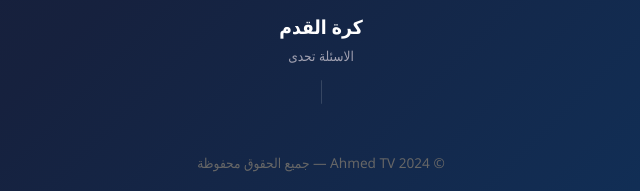
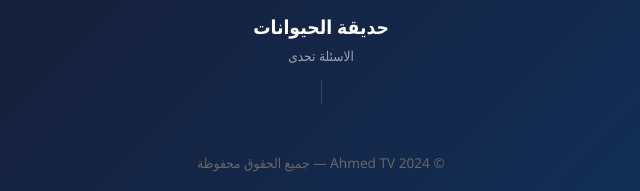
Before and after one commit to Ahmed-TV/My-games, a plain HTML site: page index.html in a window 1280 px wide. Shown: the part 631-822 px from the top of the page, 319-959 px from the left. Drawn offline with Linux system fonts and the light colour scheme.

Commit message:
Update game title from 'كرة القدم' to 'حديقة الحيوانات'

```diff
--- a/index.html
+++ b/index.html
@@ -95,7 +95,7 @@
 <a class="game-card" href="games/اسم-اللعبة/index.html">
   <div class="game-thumb">🎮</div>
   <div class="game-info">
-    <h4> كرة القدم</h4>
+    <h4> حديقة الحيوانات </h4>
     <p> الاسئلة تحدى </p>
   </div>
 </a>
```
